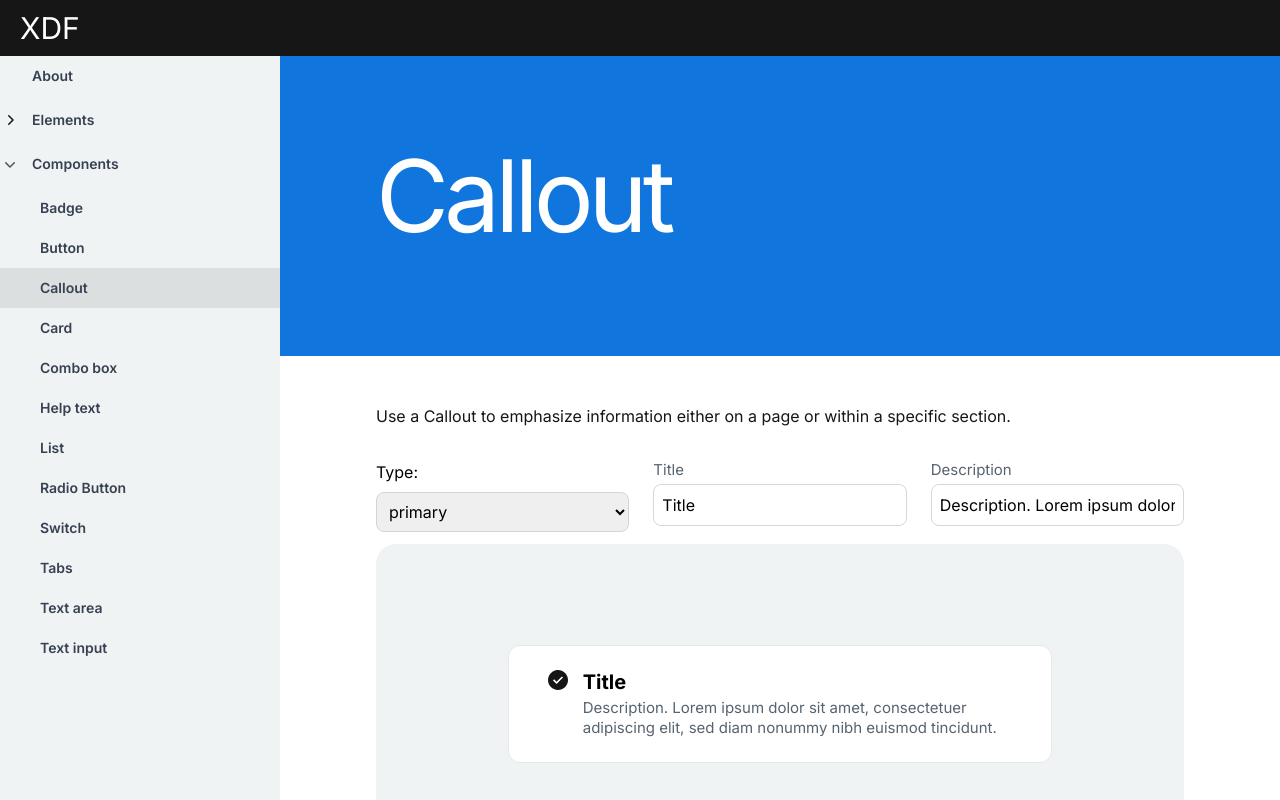
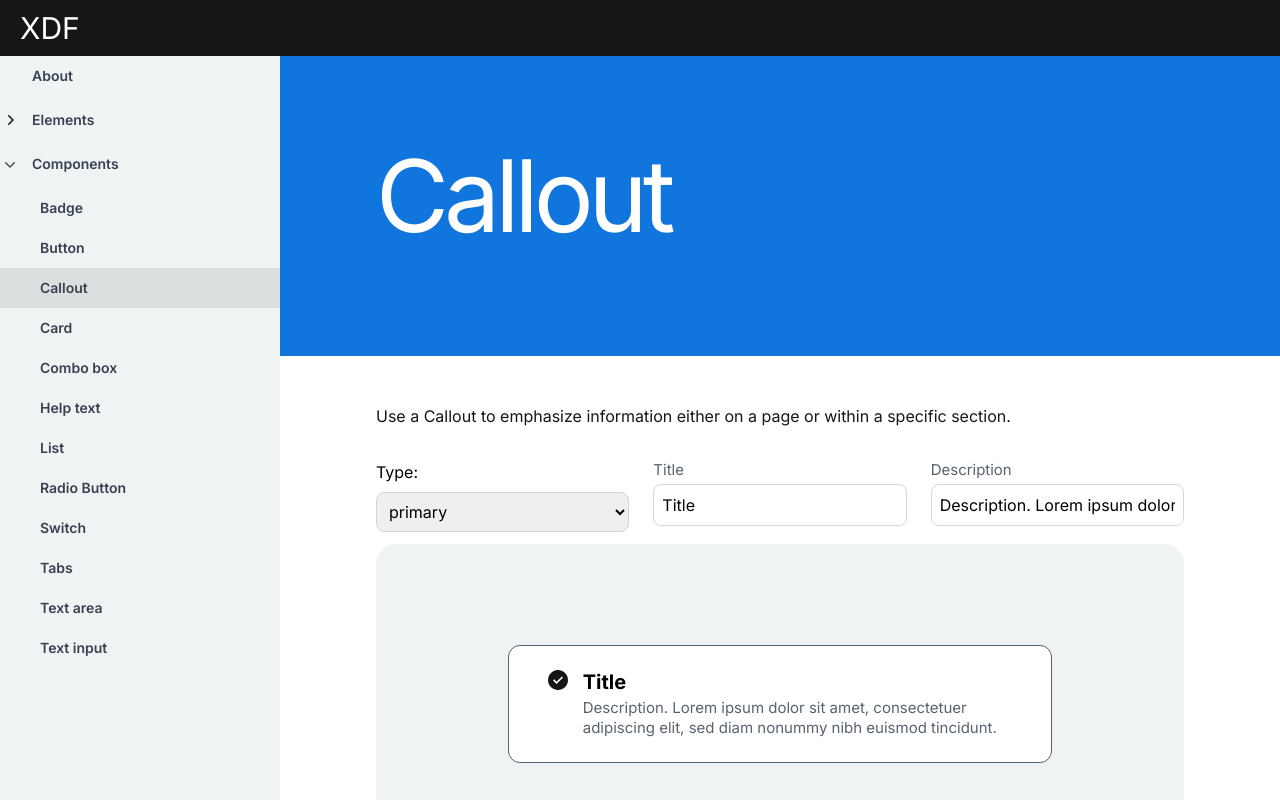
Before and after one commit to totisama/design-system, a Next.js app: page /components/callout in a window 1280 px wide. Shown: the top 800 px of the page. Built offline with nearby package versions, Linux system fonts and the light colour scheme.

Commit message:
Add border to callout

```diff
--- a/src/components/callout/callout.tsx
+++ b/src/components/callout/callout.tsx
@@ -5,8 +5,8 @@ import { Text } from '@/components/text/text'
 // import { Paragraph } from '@/components/paragraph/paragraph'
 import { ErrorIcon, InfoIcon, SuccessIcon, WarningIcon } from '@/iconst'
 import {
-  type BorderSizes,
   type BackgroundColors,
+  type BorderColors,
 } from '@/components/box/box-tokens'
 
 export type CalloutVariant = 'primary' | 'success' | 'warning' | 'error'
@@ -21,25 +21,28 @@ const variantStyles: {
   [key in CalloutVariant]: {
     backgroundColor: BackgroundColors
     icon: React.FC
-    border?: BorderSizes
+    borderColor: BorderColors
   }
 } = {
   primary: {
     backgroundColor: 'background',
     icon: InfoIcon,
-    border: 'border-1',
+    borderColor: 'border-subtle-01',
   },
   success: {
     backgroundColor: 'tag-background-green',
     icon: SuccessIcon,
+    borderColor: 'border-success',
   },
   warning: {
     backgroundColor: 'tag-background-yellow',
     icon: WarningIcon,
+    borderColor: 'border-warning',
   },
   error: {
     backgroundColor: 'tag-background-red',
     icon: ErrorIcon,
+    borderColor: 'border-error',
   },
 }
 
@@ -53,7 +56,8 @@ export const Callout = ({ title, variant, description }: CalloutProps) => {
       textAlign='start'
       backgroundColor={style.backgroundColor}
       borderRadius='border-radius-03'
-      borderSize={style.border}
+      borderSize='border-1'
+      borderColor={style.borderColor}
       padding='spacing-06'
     >
       <Flex direction='row'>
```
